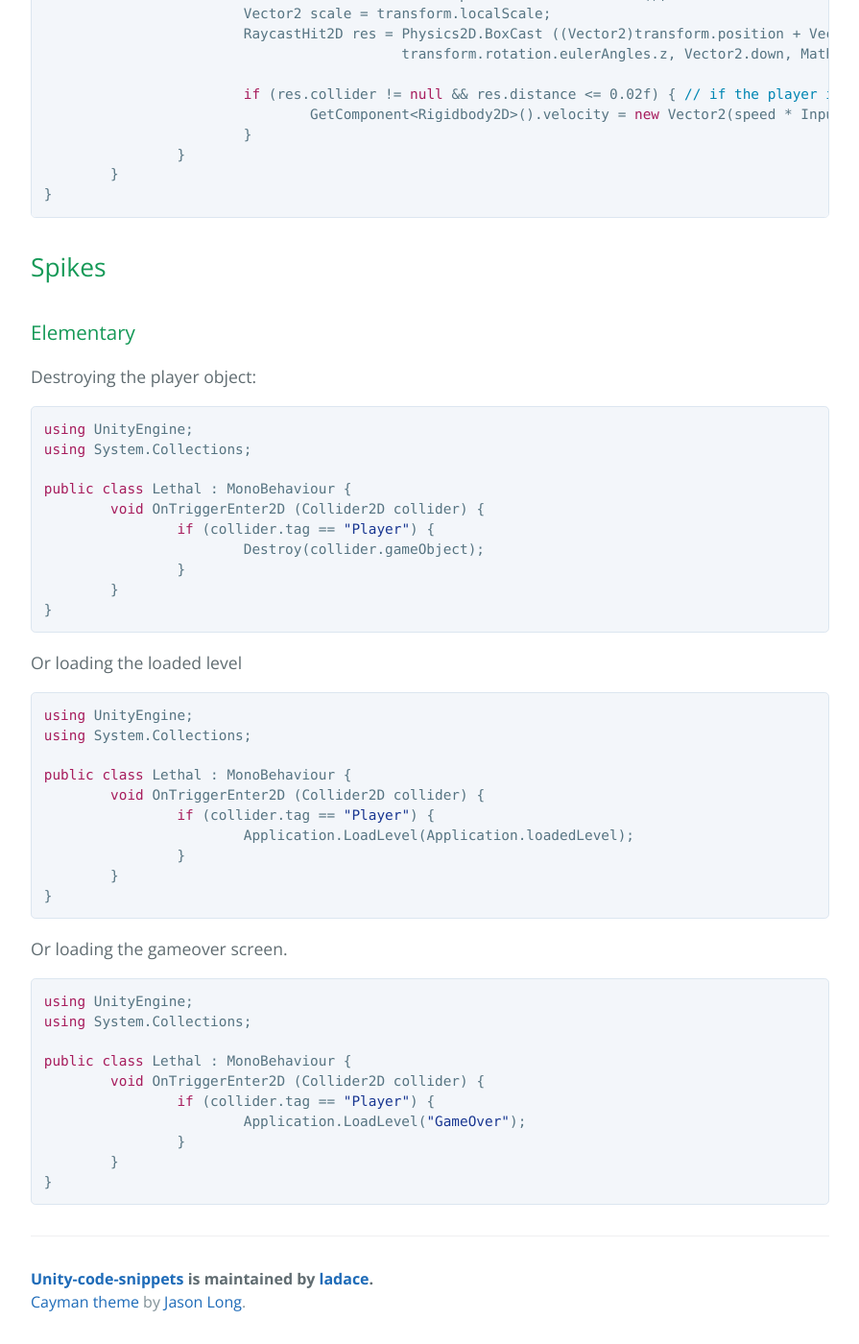
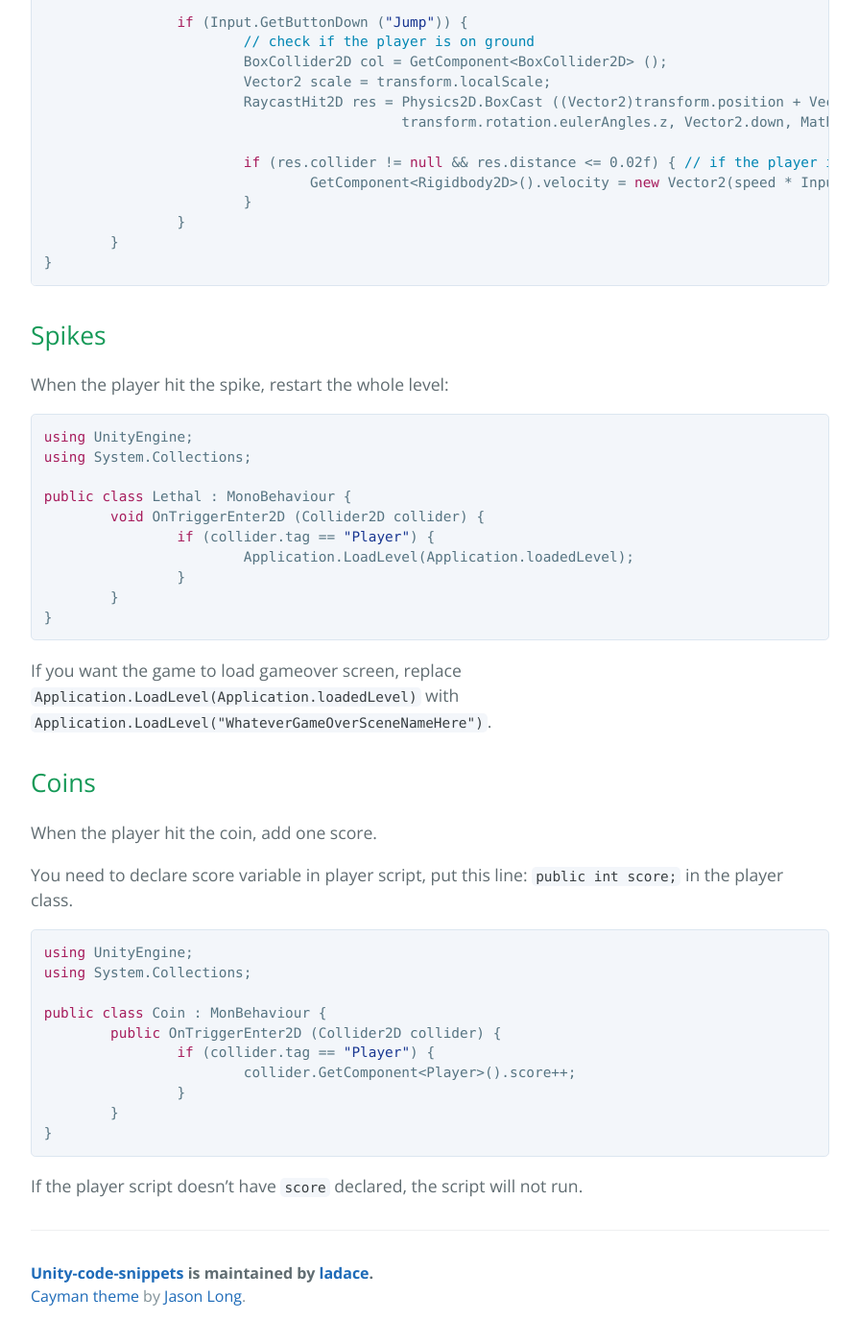
Before and after one commit to ladace/unity-code-snippets, a Jekyll site: the page built from platformer.md, in a window 1280 px wide and 1400 px high, scrolled down 1492 px. Shown: the whole window at 96% size, without its empty margins (192-1087 px from the left). Built offline with Jekyll 4.4.1, drawn with Linux system fonts in a browser that asks for light colours; Markdown is read by kramdown in place of the engine named in the settings; some of the changed text lies outside the part shown.

Commit message:
Update platformer.md

````diff
--- a/platformer.md
+++ b/platformer.md
@@ -31,6 +31,8 @@ Attach it to the player object, who must have a `Rigidbody2D` on it.
 
 The player object should be set to a unique layer. Edit the `groundMask` and toggle every layer but the player layer.
 
+*If you want the player to move constantly to the right/left, just replace `speed * Input.GetAxis("Horizontal")` with `speed` or `-speed`.*
+
 ```csharp
 using UnityEngine;
 using System.Collections;
@@ -63,23 +65,7 @@ public class Player : MonoBehaviour {
 
 ## Spikes
 
-### Elementary
-
-Destroying the player object:
-
-```csharp
-using UnityEngine;
-using System.Collections;
-
-public class Lethal : MonoBehaviour {
-	void OnTriggerEnter2D (Collider2D collider) {
-		if (collider.tag == "Player") {
-			Destroy(collider.gameObject);
-		}
-	}
-}
-```
-Or loading the loaded level
+When the player hit the spike, restart the whole level:
 
 ```csharp
 using UnityEngine;
@@ -94,17 +80,25 @@ public class Lethal : MonoBehaviour {
 }
 ```
 
-Or loading the gameover screen.
+If you want the game to load gameover screen, replace `Application.LoadLevel(Application.loadedLevel)` with `Application.LoadLevel("WhateverGameOverSceneNameHere")`.
+
+## Coins
+
+When the player hit the coin, add one score.
+
+You need to declare score variable in player script, put this line: `public int score;` in the player class.
 
 ```csharp
 using UnityEngine;
 using System.Collections;
 
-public class Lethal : MonoBehaviour {
-	void OnTriggerEnter2D (Collider2D collider) {
+public class Coin : MonBehaviour {
+	public OnTriggerEnter2D (Collider2D collider) {
 		if (collider.tag == "Player") {
-			Application.LoadLevel("GameOver");
+			collider.GetComponent<Player>().score++;
 		}
 	}
 }
 ```
+
+If the player script doesn't have `score` declared, the script will not run.
````
